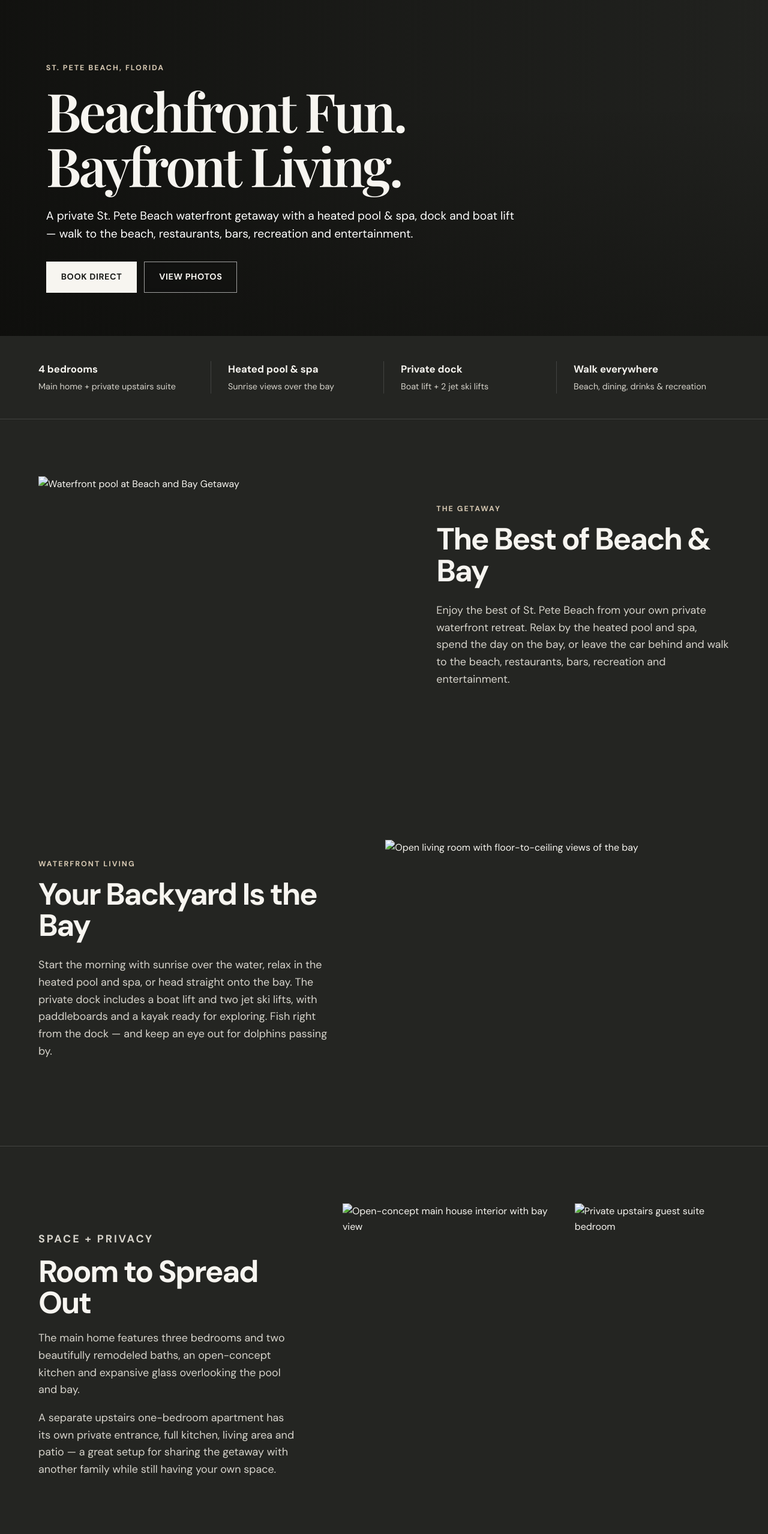
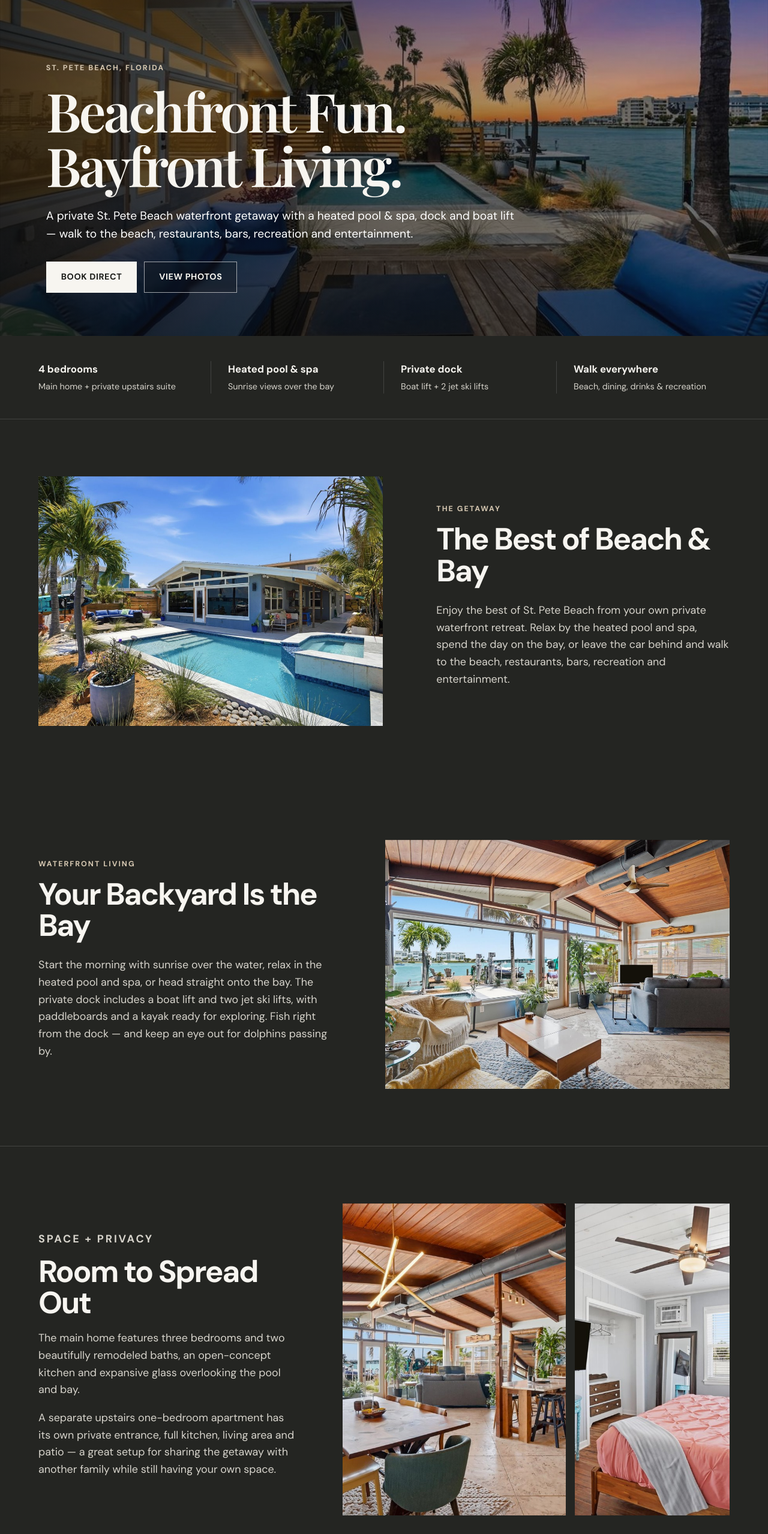
Before and after one commit to BeachnBay/BeachnBayGetaway, a plain HTML site: page index.html in a window 1280 px wide. Shown: the part 240-2797 px from the top of the page at 60% size. Drawn offline with nearby package versions, Linux system fonts and the light colour scheme; files whose address does not match are found by name.

Commit message:
Add files via upload

```diff
--- a/index.html
+++ b/index.html
@@ -7,7 +7,7 @@
   <meta name="description" content="Private St. Pete Beach waterfront getaway with heated pool & spa, dock, boat lift, separate guest suite, and walkability to beach, dining, bars, parks and recreation." />
   <meta property="og:title" content="Beach & Bay Getaway | St. Pete Beach" />
   <meta property="og:description" content="Bayfront living. Walk to the beach. Leave the car parked." />
-  <meta property="og:image" content="photos/006-untitled-22_twilight.jpg" />
+  <meta property="og:image" content="006-untitled-22_twilight.jpg" />
   <meta name="theme-color" content="#242522" />
   <link rel="preconnect" href="https://fonts.googleapis.com">
   <link rel="preconnect" href="https://fonts.gstatic.com" crossorigin>
@@ -27,7 +27,7 @@
 
   <main id="top">
     <section class="hero">
-      <img src="photos/006-untitled-22_twilight.jpg" alt="Beach and Bay Getaway pool and bay at sunset" />
+      <img src="006-untitled-22_twilight.jpg" alt="Beach and Bay Getaway pool and bay at sunset" />
       <div class="hero-overlay"></div>
       <div class="hero-copy">
         <p class="eyebrow">ST. PETE BEACH, FLORIDA</p>
@@ -48,7 +48,7 @@
     </section>
 
     <section class="split">
-      <div class="split-image"><img src="photos/035-untitled-15.jpg" alt="Waterfront pool at Beach and Bay Getaway" loading="lazy"></div>
+      <div class="split-image"><img src="035-untitled-15.jpg" alt="Waterfront pool at Beach and Bay Getaway" loading="lazy"></div>
       <div class="split-copy">
         <p class="eyebrow">THE GETAWAY</p>
         <h2>The Best of Beach & Bay</h2>
@@ -57,7 +57,7 @@
     </section>
 
     <section class="split reverse">
-      <div class="split-image"><img src="photos/065-untitled-45.jpg" alt="Open living room with floor-to-ceiling views of the bay" loading="lazy"></div>
+      <div class="split-image"><img src="065-untitled-45.jpg" alt="Open living room with floor-to-ceiling views of the bay" loading="lazy"></div>
       <div class="split-copy">
         <p class="eyebrow">WATERFRONT LIVING</p>
         <h2>Your Backyard Is the Bay</h2>
@@ -73,8 +73,8 @@
         <p>A separate upstairs one-bedroom apartment has its own private entrance, full kitchen, living area and patio — a great setup for sharing the getaway with another family while still having your own space.</p>
       </div>
       <div class="photo-pair">
-        <img src="photos/053-untitled-33.jpg" alt="Open-concept main house interior with bay view" loading="lazy">
-        <img src="photos/109-inlaw-suite-bedroom.jpg" alt="Private upstairs guest suite bedroom" loading="lazy">
+        <img src="053-untitled-33.jpg" alt="Open-concept main house interior with bay view" loading="lazy">
+        <img src="109-inlaw-suite-bedroom.jpg" alt="Private upstairs guest suite bedroom" loading="lazy">
       </div>
     </section>
 
--- a/script.js
+++ b/script.js
@@ -12,7 +12,7 @@ photos.forEach((file, index) => {
   btn.type = 'button';
   btn.setAttribute('aria-label', `Open property photo ${index + 1}`);
   const img = document.createElement('img');
-  img.src = `photos/${file}`;
+  img.src = `${file}`;
   img.alt = `Beach & Bay Getaway property photo ${index + 1}`;
   img.loading = 'lazy';
   btn.appendChild(img);
@@ -23,7 +23,7 @@ photos.forEach((file, index) => {
 let current = 0;
 const box = document.getElementById('lightbox');
 const boxImg = document.getElementById('lightboxImage');
-function show(i){ current=(i+photos.length)%photos.length; boxImg.src=`photos/${photos[current]}`; }
+function show(i){ current=(i+photos.length)%photos.length; boxImg.src=`${photos[current]}`; }
 function openLightbox(i){ show(i); box.classList.add('open'); box.setAttribute('aria-hidden','false'); document.body.style.overflow='hidden'; }
 function closeLightbox(){ box.classList.remove('open'); box.setAttribute('aria-hidden','true'); document.body.style.overflow=''; }
 document.getElementById('lightboxClose').onclick=closeLightbox;
--- a/styles.css
+++ b/styles.css
@@ -49,7 +49,7 @@ h2 { font-size:clamp(2.3rem,4vw,4.5rem); }
 .feature-copy p { max-width:600px; }
 .photo-pair { display:grid; grid-template-columns:1.18fr .82fr; gap:15px; align-items:stretch; }
 .photo-pair img { height:520px; object-fit:cover; }
-.walkable { padding:90px 5vw; background:linear-gradient(rgba(20,22,20,.6),rgba(20,22,20,.7)),url('photos/004-untitled-29_twilight.jpg') center/cover no-repeat; }
+.walkable { padding:90px 5vw; background:linear-gradient(rgba(20,22,20,.6),rgba(20,22,20,.7)),url('004-untitled-29_twilight.jpg') center/cover no-repeat; }
 .walkable-card { max-width:850px; margin:auto; padding:60px; background:rgba(28,29,26,.9); backdrop-filter:blur(8px); }
 .chips { display:flex; flex-wrap:wrap; gap:9px; margin-top:28px; }
 .chips span { border:1px solid var(--line); padding:8px 12px; font-size:.85rem; color:var(--muted); }
```
